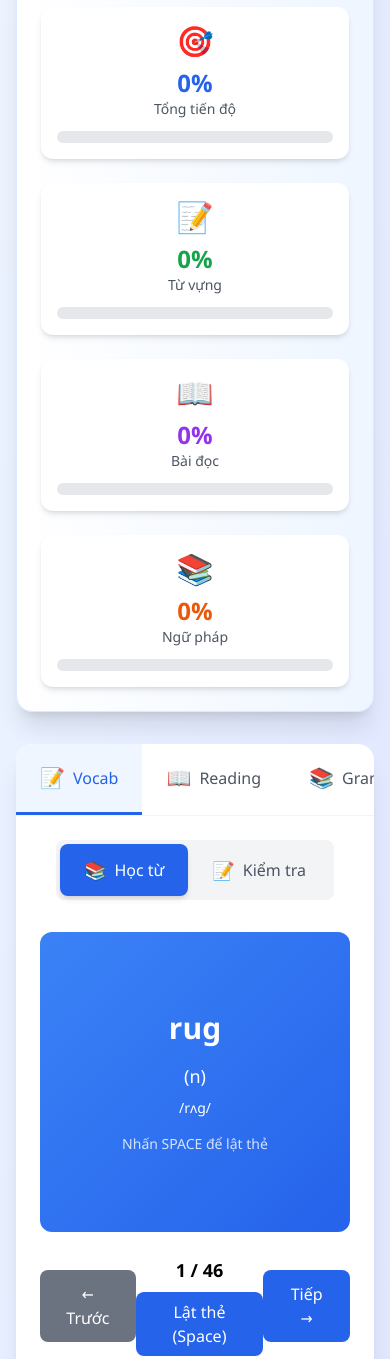
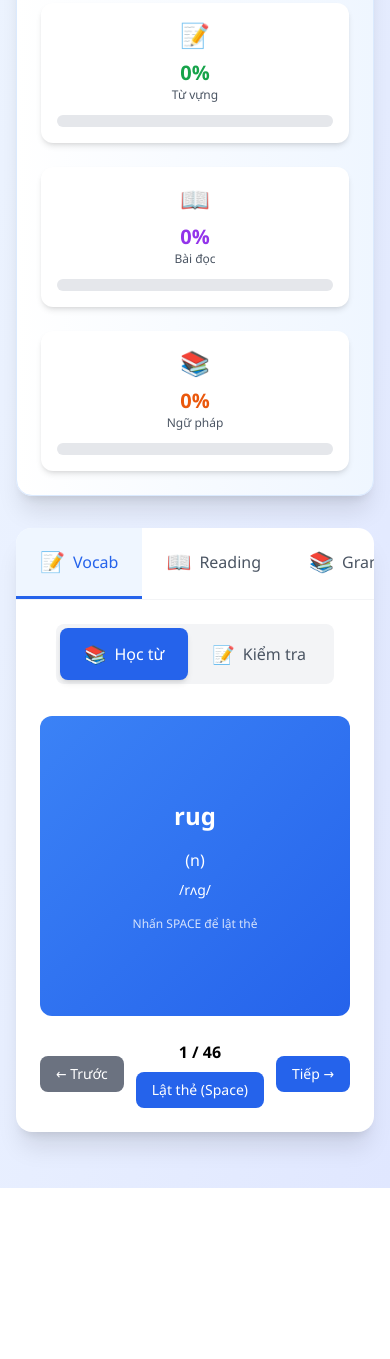
Before and after one commit to nckhthptnk/unit1-11, a plain HTML site: page index.html in a window 390 px wide. Shown: the part 486-1845 px from the top of the page. After the commit the page ends 1674 px from the top, so only its background shows below. Drawn offline with nearby package versions, Linux system fonts and the light colour scheme.

Commit message:
Update index.html

```diff
--- a/index.html
+++ b/index.html
@@ -96,23 +96,23 @@
    <header class="text-center mb-8">
     <div class="flex justify-between items-center mb-4"><a href="https://nckhthptnk.github.io/tienganh11/" class="bg-gradient-to-r from-blue-500 to-purple-600 hover:from-blue-600 hover:to-purple-700 text-white px-6 py-3 rounded-full shadow-lg transition-all duration-300 transform hover:scale-105 flex items-center gap-2"> <span class="text-lg">🏠</span> <span class="font-medium">Trang chủ</span> </a>
      <div class="text-center">
-      <h1 id="unit-title" class="text-3xl md:text-4xl font-bold bg-gradient-to-r from-blue-600 to-purple-600 bg-clip-text text-transparent mb-2">Unit 1: Generation Gap and Independent Life</h1>
-      <p class="text-lg text-gray-600 font-medium flex items-center justify-center gap-2"><span class="text-2xl">✨</span> Chào mừng bạn đến với bài học Tiếng Anh cùng Mega Master 11 nhé! <span class="text-2xl">📚</span></p>
+      <h1 id="unit-title" class="text-xl sm:text-2xl md:text-3xl font-bold bg-gradient-to-r from-blue-600 to-purple-600 bg-clip-text text-transparent mb-2">Unit 1: Generation Gap and Independent Life</h1>
+      <p class="text-sm sm:text-base text-gray-600 font-medium flex items-center justify-center gap-2"><span class="text-2xl">✨</span> Chào mừng bạn đến với bài học Tiếng Anh cùng Mega Master 11 nhé! <span class="text-2xl">📚</span></p>
      </div>
      <div class="w-32"></div>
     </div>
    </header><!-- Progress Section -->
    <div class="bg-gradient-to-r from-white to-blue-50 rounded-2xl shadow-xl p-6 mb-8 border border-blue-100">
-    <h2 class="text-xl font-semibold text-gray-800 mb-6 flex items-center gap-2"><span class="text-2xl">📊</span> Tiến độ học tập của bạn</h2>
+    <h2 class="text-lg sm:text-xl font-semibold text-gray-800 mb-6 flex items-center gap-2"><span class="text-xl sm:text-2xl">📊</span> Tiến độ học tập của bạn</h2>
     <div class="grid grid-cols-1 md:grid-cols-4 gap-6">
      <div class="text-center bg-white rounded-xl p-4 shadow-md hover:shadow-lg transition-shadow">
-      <div class="text-3xl mb-2">
+      <div class="text-2xl sm:text-3xl mb-2">
        🎯
       </div>
-      <div class="text-2xl font-bold text-blue-600" id="total-progress">
+      <div class="text-xl sm:text-2xl font-bold text-blue-600" id="total-progress">
        0%
       </div>
-      <div class="text-sm text-gray-600 font-medium">
+      <div class="text-xs sm:text-sm text-gray-600 font-medium">
        Tổng tiến độ
       </div>
       <div class="w-full bg-gray-200 rounded-full h-3 mt-3 overflow-hidden">
@@ -120,13 +120,13 @@
       </div>
      </div>
      <div class="text-center bg-white rounded-xl p-4 shadow-md hover:shadow-lg transition-shadow">
-      <div class="text-3xl mb-2">
+      <div class="text-2xl sm:text-3xl mb-2">
        📝
       </div>
-      <div class="text-2xl font-bold text-green-600" id="vocab-progress">
+      <div class="text-xl sm:text-2xl font-bold text-green-600" id="vocab-progress">
        0%
       </div>
-      <div class="text-sm text-gray-600 font-medium">
+      <div class="text-xs sm:text-sm text-gray-600 font-medium">
        Từ vựng
       </div>
       <div class="w-full bg-gray-200 rounded-full h-3 mt-3 overflow-hidden">
@@ -134,13 +134,13 @@
       </div>
      </div>
      <div class="text-center bg-white rounded-xl p-4 shadow-md hover:shadow-lg transition-shadow">
-      <div class="text-3xl mb-2">
+      <div class="text-2xl sm:text-3xl mb-2">
        📖
       </div>
-      <div class="text-2xl font-bold text-purple-600" id="reading-progress">
+      <div class="text-xl sm:text-2xl font-bold text-purple-600" id="reading-progress">
        0%
       </div>
-      <div class="text-sm text-gray-600 font-medium">
+      <div class="text-xs sm:text-sm text-gray-600 font-medium">
        Bài đọc
       </div>
       <div class="w-full bg-gray-200 rounded-full h-3 mt-3 overflow-hidden">
@@ -148,13 +148,13 @@
       </div>
      </div>
      <div class="text-center bg-white rounded-xl p-4 shadow-md hover:shadow-lg transition-shadow">
-      <div class="text-3xl mb-2">
+      <div class="text-2xl sm:text-3xl mb-2">
        📚
       </div>
-      <div class="text-2xl font-bold text-orange-600" id="grammar-progress">
+      <div class="text-xl sm:text-2xl font-bold text-orange-600" id="grammar-progress">
        0%
       </div>
-      <div class="text-sm text-gray-600 font-medium">
+      <div class="text-xs sm:text-sm text-gray-600 font-medium">
        Ngữ pháp
       </div>
       <div class="w-full bg-gray-200 rounded-full h-3 mt-3 overflow-hidden">
@@ -176,38 +176,38 @@
        <div class="flashcard" id="flashcard">
         <div class="flashcard-inner">
          <div class="flashcard-front bg-gradient-to-br from-blue-500 to-blue-600 text-white">
-          <div class="text-3xl font-bold mb-4" id="word-text">
+          <div class="text-2xl sm:text-3xl font-bold mb-4" id="word-text">
            independent
           </div>
-          <div class="text-lg mb-2" id="word-type">
+          <div class="text-base sm:text-lg mb-2" id="word-type">
            (adj)
           </div>
           <div class="text-sm" id="word-ipa">
            /ˌɪndɪˈpendənt/
           </div>
-          <div class="mt-4 text-sm opacity-80">
+          <div class="mt-4 text-xs sm:text-sm opacity-80">
            Nhấn SPACE để lật thẻ
           </div>
          </div>
          <div class="flashcard-back bg-gradient-to-br from-green-500 to-green-600 text-white">
-          <div class="text-xl font-semibold mb-4" id="word-meaning">
+          <div class="text-lg sm:text-xl font-semibold mb-4" id="word-meaning">
            độc lập, tự lập
           </div>
-          <div class="text-sm italic" id="word-example">
+          <div class="text-xs sm:text-sm italic" id="word-example">
            "She wants to be independent from her parents."
           </div>
-          <div class="mt-4 text-sm opacity-80">
+          <div class="mt-4 text-xs sm:text-sm opacity-80">
            Nhấn SPACE để lật lại
           </div>
          </div>
         </div>
        </div>
-       <div class="flex justify-between items-center mt-6"><button id="prev-word" class="bg-gray-500 hover:bg-gray-600 text-white px-6 py-3 rounded-lg transition-colors"> ← Trước </button>
+       <div class="flex justify-between items-center mt-6"><button id="prev-word" class="bg-gray-500 hover:bg-gray-600 text-white px-4 sm:px-6 py-2 sm:py-3 rounded-lg transition-colors text-sm sm:text-base"> ← Trước </button>
         <div class="text-center">
-         <div class="text-lg font-semibold" id="word-counter">
+         <div class="text-base sm:text-lg font-semibold" id="word-counter">
           1 / 44
-         </div><button id="flip-card" class="bg-blue-600 hover:bg-blue-700 text-white px-6 py-2 rounded-lg mt-2 transition-colors"> Lật thẻ (Space) </button>
-        </div><button id="next-word" class="bg-blue-600 hover:bg-blue-700 text-white px-6 py-3 rounded-lg transition-colors"> Tiếp → </button>
+         </div><button id="flip-card" class="bg-blue-600 hover:bg-blue-700 text-white px-4 sm:px-6 py-2 rounded-lg mt-2 transition-colors text-sm sm:text-base"> Lật thẻ (Space) </button>
+        </div><button id="next-word" class="bg-blue-600 hover:bg-blue-700 text-white px-4 sm:px-6 py-2 sm:py-3 rounded-lg transition-colors text-sm sm:text-base"> Tiếp → </button>
        </div>
       </div><!-- Test Mode - Quiz -->
       <div id="test-mode" class="vocabulary-mode hidden">
@@ -224,31 +224,31 @@
     </div><!-- Reading Section -->
     <div id="reading-content" class="tab-content p-6 hidden">
      <div class="max-w-4xl mx-auto">
-      <h3 class="text-2xl font-bold text-gray-800 mb-6">Bài đọc: The Generation Gap</h3>
-      <div class="bg-gray-50 rounded-lg p-6 mb-8 text-lg leading-relaxed">
+      <h3 class="text-xl sm:text-2xl font-bold text-gray-800 mb-6">Bài đọc: The Generation Gap</h3>
+      <div class="bg-gray-50 rounded-lg p-4 sm:p-6 mb-8 text-sm sm:text-base leading-relaxed">
        <p>The <span class="highlight">generation gap</span> between parents and <span class="highlight">teenagers</span> has become a significant issue in modern families. Many young people desire to be <span class="highlight">independent</span> and make their own decisions, while parents often have <span class="highlight">strict</span> <span class="highlight">rules</span> and worry about their children's future. This can lead to frequent <span class="highlight">arguments</span> when teenagers <span class="highlight">complain</span> about their parents being too controlling.</p>
        <p class="mt-4">Parents may <span class="highlight">nag</span> their children about doing <span class="highlight">laundry</span>, cleaning their rooms, or helping with household tasks like loading the <span class="highlight">dishwasher</span>. Meanwhile, teenagers often feel <span class="highlight">powerless</span> and want more <span class="highlight">pocket money</span> and freedom. Some parents have <span class="highlight">old-fashioned</span> ideas about <span class="highlight">technology</span>, while their children are <span class="highlight">technologically</span> advanced and follow the latest <span class="highlight">trends</span>.</p>
        <p class="mt-4">However, <span class="highlight">easy-going</span> parents who are <span class="highlight">reliable</span> and understanding can build better <span class="highlight">relationships</span> with their children. Young people need to learn good <span class="highlight">manners</span> and become <span class="highlight">self-reliant</span> individuals. <span class="highlight">Therefore</span>, both generations should <span class="highlight">carry on</span> working together and <span class="highlight">carry out</span> their responsibilities. Parents can <span class="highlight">rely</span> on their teenagers to be more mature, while children should not feel <span class="highlight">worried</span> about expressing their need for <span class="highlight">independence</span>.</p>
       </div>
-      <h4 class="text-xl font-semibold text-gray-800 mb-4">Câu hỏi trắc nghiệm</h4>
+      <h4 class="text-lg sm:text-xl font-semibold text-gray-800 mb-4">Câu hỏi trắc nghiệm</h4>
       <div id="reading-quiz" class="space-y-4"><!-- Quiz questions will be generated here -->
       </div>
-      <div class="mt-6 text-center"><button id="check-reading" class="bg-purple-600 hover:bg-purple-700 text-white px-8 py-3 rounded-lg transition-colors"> Kiểm tra đáp án </button>
-       <div id="reading-result" class="mt-4 text-lg font-semibold"></div>
+      <div class="mt-6 text-center"><button id="check-reading" class="bg-purple-600 hover:bg-purple-700 text-white px-6 sm:px-8 py-2 sm:py-3 rounded-lg transition-colors text-sm sm:text-base"> Kiểm tra đáp án </button>
+       <div id="reading-result" class="mt-4 text-base sm:text-lg font-semibold"></div>
       </div>
      </div>
     </div><!-- Grammar Section -->
     <div id="grammar-content" class="tab-content p-6 hidden">
      <div class="max-w-4xl mx-auto">
       <div class="grid grid-cols-1 md:grid-cols-2 gap-4 mb-8">
-       <div class="space-y-2"><button class="grammar-topic w-full text-left p-4 bg-gray-50 hover:bg-gray-100 rounded-lg transition-colors" data-topic="present-simple"> Present Simple </button> <button class="grammar-topic w-full text-left p-4 bg-gray-50 hover:bg-gray-100 rounded-lg transition-colors" data-topic="present-continuous"> Present Continuous </button> <button class="grammar-topic w-full text-left p-4 bg-gray-50 hover:bg-gray-100 rounded-lg transition-colors" data-topic="stative-verbs"> Stative Verbs </button> <button class="grammar-topic w-full text-left p-4 bg-gray-50 hover:bg-gray-100 rounded-lg transition-colors" data-topic="linking-verbs"> Linking Verbs </button>
+       <div class="space-y-2"><button class="grammar-topic w-full text-left p-3 sm:p-4 bg-gray-50 hover:bg-gray-100 rounded-lg transition-colors text-sm sm:text-base" data-topic="present-simple"> Present Simple </button> <button class="grammar-topic w-full text-left p-3 sm:p-4 bg-gray-50 hover:bg-gray-100 rounded-lg transition-colors text-sm sm:text-base" data-topic="present-continuous"> Present Continuous </button> <button class="grammar-topic w-full text-left p-3 sm:p-4 bg-gray-50 hover:bg-gray-100 rounded-lg transition-colors text-sm sm:text-base" data-topic="stative-verbs"> Stative Verbs </button> <button class="grammar-topic w-full text-left p-3 sm:p-4 bg-gray-50 hover:bg-gray-100 rounded-lg transition-colors text-sm sm:text-base" data-topic="linking-verbs"> Linking Verbs </button>
        </div>
-       <div class="space-y-2"><button class="grammar-topic w-full text-left p-4 bg-gray-50 hover:bg-gray-100 rounded-lg transition-colors" data-topic="compound-sentences"> Compound Sentences </button> <button class="grammar-topic w-full text-left p-4 bg-gray-50 hover:bg-gray-100 rounded-lg transition-colors" data-topic="negative-inversion"> Đảo ngữ phủ định </button> <button class="grammar-topic w-full text-left p-4 bg-gray-50 hover:bg-gray-100 rounded-lg transition-colors" data-topic="no-inversion"> Đảo ngữ cụm từ "No" </button> <button class="grammar-topic w-full text-left p-4 bg-orange-500 hover:bg-orange-600 text-white rounded-lg transition-colors" data-topic="comprehensive-test"> Bài tập tổng hợp (30 câu) </button>
+       <div class="space-y-2"><button class="grammar-topic w-full text-left p-3 sm:p-4 bg-gray-50 hover:bg-gray-100 rounded-lg transition-colors text-sm sm:text-base" data-topic="compound-sentences"> Compound Sentences </button> <button class="grammar-topic w-full text-left p-3 sm:p-4 bg-gray-50 hover:bg-gray-100 rounded-lg transition-colors text-sm sm:text-base" data-topic="negative-inversion"> Đảo ngữ phủ định </button> <button class="grammar-topic w-full text-left p-3 sm:p-4 bg-gray-50 hover:bg-gray-100 rounded-lg transition-colors text-sm sm:text-base" data-topic="no-inversion"> Đảo ngữ cụm từ "No" </button> <button class="grammar-topic w-full text-left p-3 sm:p-4 bg-orange-500 hover:bg-orange-600 text-white rounded-lg transition-colors text-sm sm:text-base" data-topic="comprehensive-test"> Bài tập tổng hợp (30 câu) </button>
        </div>
       </div><!-- Grammar Theory Content -->
       <div id="grammar-theory" class="bg-gray-50 rounded-lg p-6">
        <div id="present-simple" class="grammar-content">
-        <h3 class="text-xl font-bold mb-4">Present Simple</h3>
+        <h3 class="text-lg sm:text-xl font-bold mb-4">Present Simple</h3>
         <p class="mb-4">Thì hiện tại đơn diễn tả hành động thường xuyên, sự thật hiển nhiên, hoặc thói quen.</p>
         <div class="bg-white p-4 rounded-lg">
          <h4 class="font-semibold mb-2">Cấu trúc:</h4>
@@ -1641,5 +1641,5 @@
         // Initialize app when page loads
         document.addEventListener('DOMContentLoaded', initializeApp);
     </script>
- <script>(function(){function c(){var b=a.contentDocument||a.contentWindow.document;if(b){var d=b.createElement('script');d.innerHTML="window.__CF$cv$params={r:'99699da852952d50',t:'MTc2MTgxMzcxMC4wMDAwMDA='};var a=document.createElement('script');a.nonce='';a.src='/cdn-cgi/challenge-platform/scripts/jsd/main.js';document.getElementsByTagName('head')[0].appendChild(a);";b.getElementsByTagName('head')[0].appendChild(d)}}if(document.body){var a=document.createElement('iframe');a.height=1;a.width=1;a.style.position='absolute';a.style.top=0;a.style.left=0;a.style.border='none';a.style.visibility='hidden';document.body.appendChild(a);if('loading'!==document.readyState)c();else if(window.addEventListener)document.addEventListener('DOMContentLoaded',c);else{var e=document.onreadystatechange||function(){};document.onreadystatechange=function(b){e(b);'loading'!==document.readyState&&(document.onreadystatechange=e,c())}}}})();</script></body>
+ <script>(function(){function c(){var b=a.contentDocument||a.contentWindow.document;if(b){var d=b.createElement('script');d.innerHTML="window.__CF$cv$params={r:'9969c84a103ff938',t:'MTc2MTgxNTQ1Ni4wMDAwMDA='};var a=document.createElement('script');a.nonce='';a.src='/cdn-cgi/challenge-platform/scripts/jsd/main.js';document.getElementsByTagName('head')[0].appendChild(a);";b.getElementsByTagName('head')[0].appendChild(d)}}if(document.body){var a=document.createElement('iframe');a.height=1;a.width=1;a.style.position='absolute';a.style.top=0;a.style.left=0;a.style.border='none';a.style.visibility='hidden';document.body.appendChild(a);if('loading'!==document.readyState)c();else if(window.addEventListener)document.addEventListener('DOMContentLoaded',c);else{var e=document.onreadystatechange||function(){};document.onreadystatechange=function(b){e(b);'loading'!==document.readyState&&(document.onreadystatechange=e,c())}}}})();</script></body>
 </html>
```
